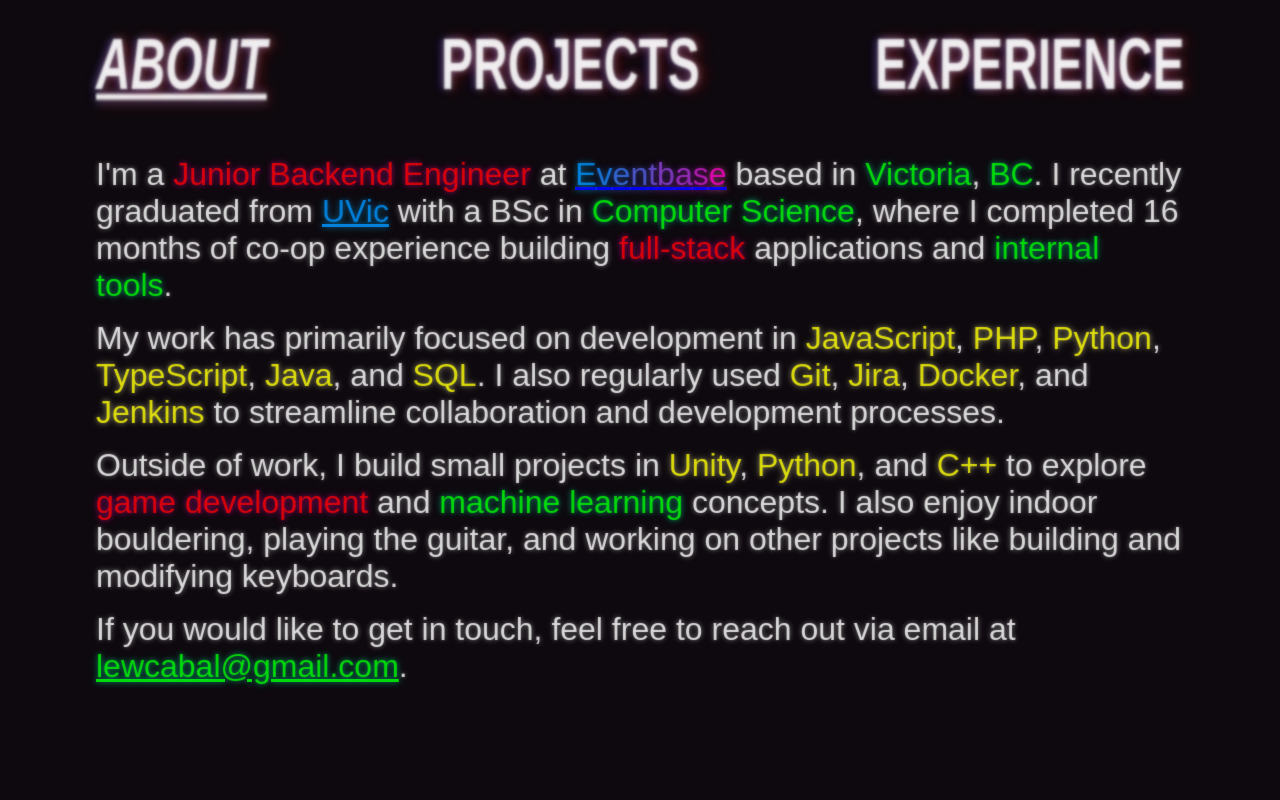
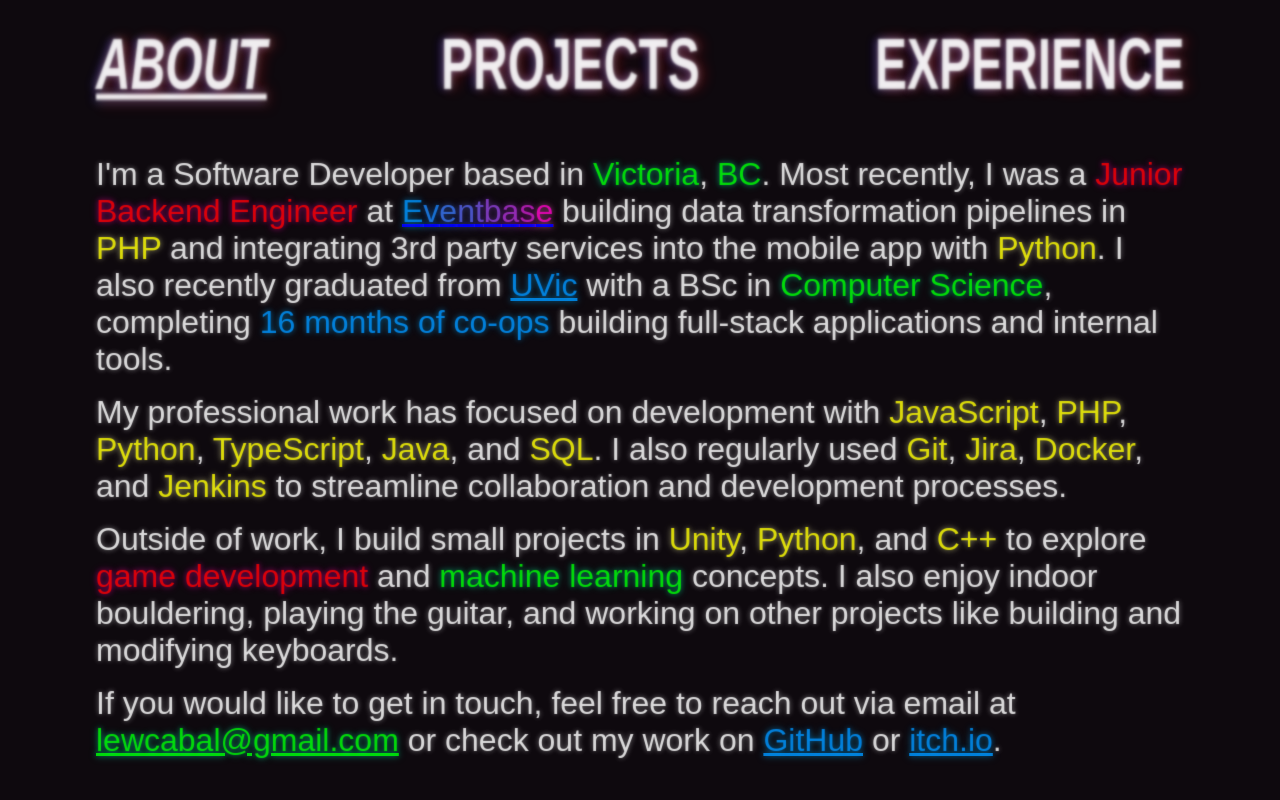
Before and after one commit to lewcab/lewcab.github.io, a React (Vite) app: page / in a window 1280 px wide. Shown: the part 828-1628 px from the top of the page. Built offline with nearby package versions, Linux system fonts and the light colour scheme.

Commit message:
updated about section

```diff
--- a/src/components/content/About.jsx
+++ b/src/components/content/About.jsx
@@ -7,7 +7,7 @@ const About = () => {
     return (
       <>
         {eventbase.split('').map((char, index) => (
-          <span key={index} className={`glow-${index}`}>{char}</span>
+          <a key={index} className={`glow-${index}`}>{char}</a>
         ))}
       </>
     );
@@ -16,19 +16,20 @@ const About = () => {
   return (
     <>
       <p className="about">
-        I'm a <span className="glow-red">Junior Backend Engineer</span> at <a href="https://www.eventbase.com/" target="_blank">{renderEventbase()}</a> based in <span className="glow-green">Victoria</span>, <span className="glow-green">BC</span>.
-        I recently graduated from <a href="https://www.uvic.ca/" className="glow-blue">UVic</a> with a BSc in <span className="glow-green">Computer Science</span>, where I completed 16 months of co-op experience building <span className="glow-red">full-stack</span> applications and <span className="glow-green">internal tools</span>.
+        I'm a Software Developer based in <a className="glow-green">Victoria</a>, <a className="glow-green">BC</a>.
+        Most recently, I was a <a className="glow-red">Junior Backend Engineer</a> at <a href="https://www.eventbase.com/" target="_blank">{renderEventbase()}</a> building data transformation pipelines in <a className="glow-yellow">PHP</a> and integrating 3rd party services into the mobile app with <a className="glow-yellow">Python</a>.
+        I also recently graduated from <a href="https://www.uvic.ca/" target="_blank" rel="noopener noreferrer" className="glow-blue">UVic</a> with a BSc in <a className="glow-green">Computer Science</a>, completing <a className="glow-blue">16 months of co-ops</a> building full-stack applications and internal tools.
       </p>
       <p className="about">
-        My work has primarily focused on development in <span className="glow-yellow">JavaScript</span>, <span className="glow-yellow">PHP</span>, <span className="glow-yellow">Python</span>, <span className="glow-yellow">TypeScript</span>, <span className="glow-yellow">Java</span>, and <span className="glow-yellow">SQL</span>.
-        I also regularly used <span className="glow-yellow">Git</span>, <span className="glow-yellow">Jira</span>, <span className="glow-yellow">Docker</span>, and <span className="glow-yellow">Jenkins</span> to streamline collaboration and development processes.
+        My professional work has focused on development with <a className="glow-yellow">JavaScript</a>, <a className="glow-yellow">PHP</a>, <a className="glow-yellow">Python</a>, <a className="glow-yellow">TypeScript</a>, <a className="glow-yellow">Java</a>, and <a className="glow-yellow">SQL</a>.
+        I also regularly used <a className="glow-yellow">Git</a>, <a className="glow-yellow">Jira</a>, <a className="glow-yellow">Docker</a>, and <a className="glow-yellow">Jenkins</a> to streamline collaboration and development processes.
       </p>
       <p className="about">
-        Outside of work, I build small projects in <span className="glow-yellow">Unity</span>, <span className="glow-yellow">Python</span>, and <span className="glow-yellow">C++</span> to explore <span className="glow-red">game development</span> and <span className="glow-green">machine learning</span> concepts.
+        Outside of work, I build small projects in <a className="glow-yellow">Unity</a>, <a className="glow-yellow">Python</a>, and <a className="glow-yellow">C++</a> to explore <a className="glow-red">game development</a> and <a className="glow-green">machine learning</a> concepts.
         I also enjoy indoor bouldering, playing the guitar, and working on other projects like building and modifying keyboards.
       </p>
       <p className="about">
-        If you would like to get in touch, feel free to reach out via email at <a href="mailto:lewcabal@gmail.com?" target="_blank" rel="noopener noreferrer" className="glow-green">lewcabal@gmail.com</a>.
+        If you would like to get in touch, feel free to reach out via email at <a href="mailto:lewcabal@gmail.com?" target="_blank" rel="noopener noreferrer" className="glow-green">lewcabal@gmail.com</a> or check out my work on <a href="https://github.com/lewcab" target="_blank" rel="noopener noreferrer" className="glow-blue">GitHub</a> or <a href="https://lewcab.itch.io" target="_blank" rel="noopener noreferrer" className="glow-blue">itch.io</a>.
       </p>
     </>
   );
```
